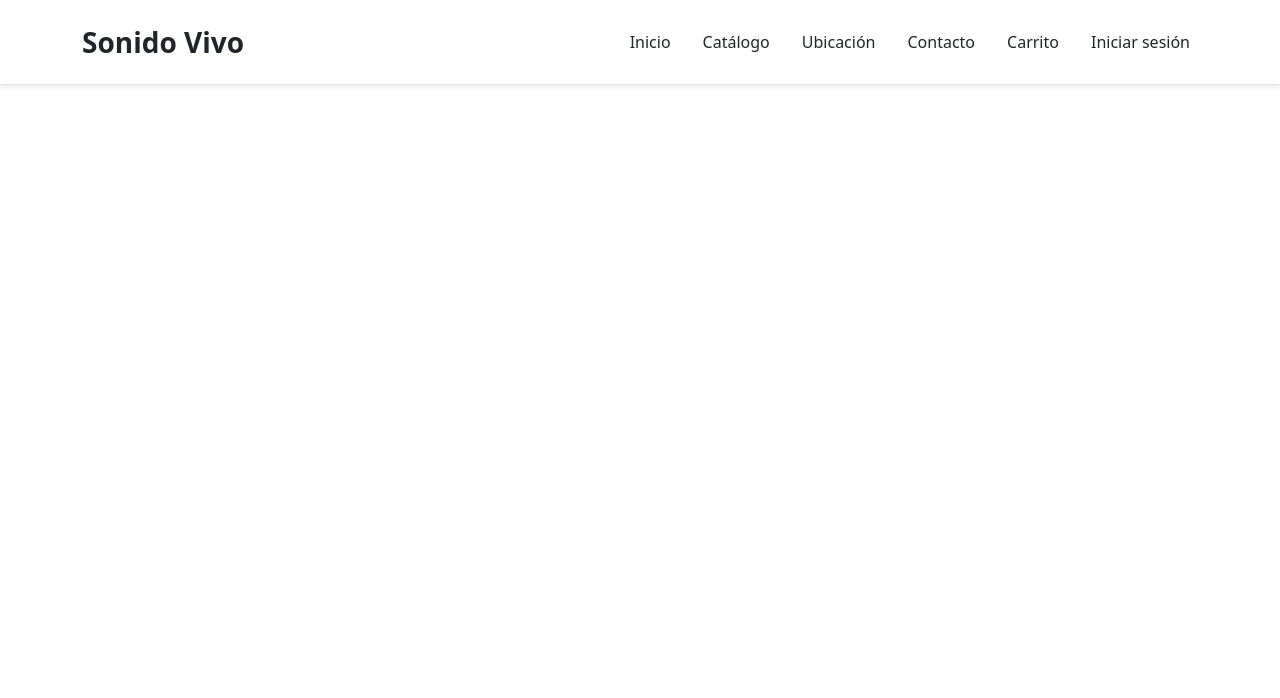
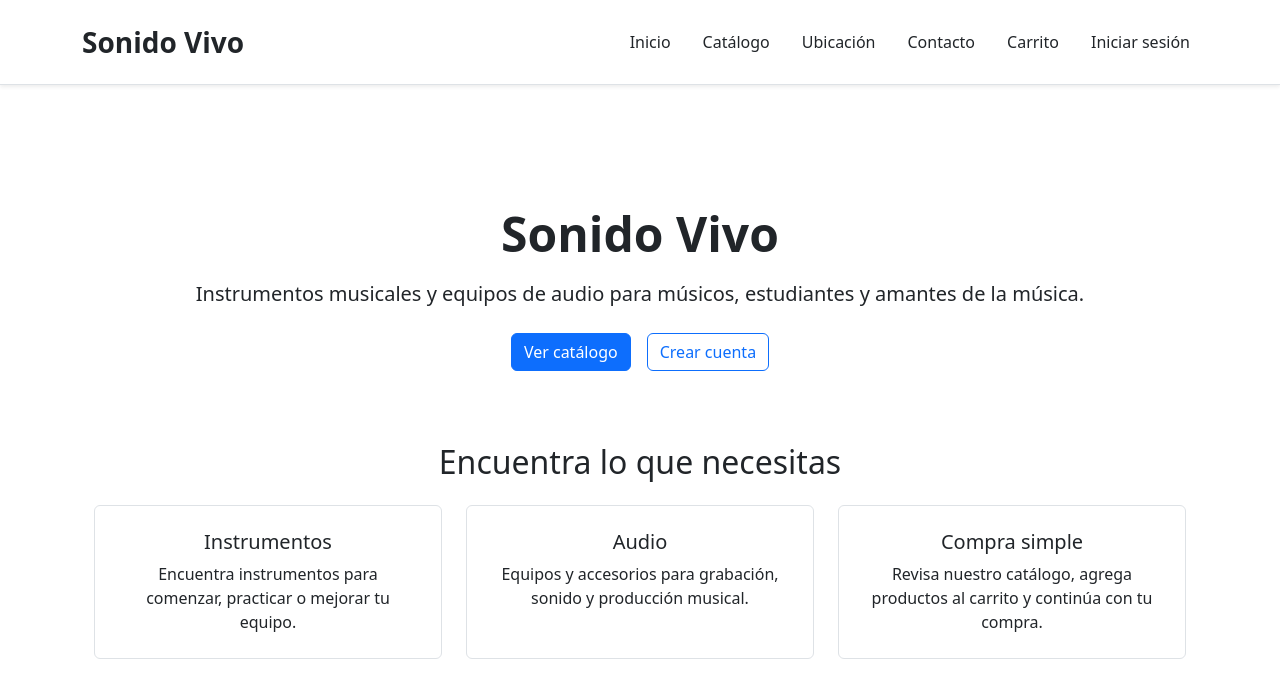
Before and after one commit to rrrbbb20/proyecto-sonido-vivo-02, a React (Vite) app: page / in a window 1280 px wide. Shown: the top 698 px of the page. Built offline with nearby package versions, Linux system fonts and the light colour scheme.

Commit message:
feat: agregar página de inicio

```diff
--- a/src/App.jsx
+++ b/src/App.jsx
@@ -1,6 +1,7 @@
 import { Routes, Route } from "react-router-dom";
 import Cabecera from "./components/Cabecera";
 import Navegacion from "./components/Navegacion";
+import Inicio from "./pages/Inicio";
 import Registro from "./pages/Registro";
 import Catalogo from "./pages/Catalogo";
 import Carrito from "./pages/Carrito";
@@ -19,7 +20,7 @@ function App() {
         {/* <Routes> actúa como un "televisor" que cambia de canal */}
         <Routes>
           {/* Cada <Route> es un canal diferente. El "path" es la URL y el "element" es lo que muestra */}
-
+          <Route path="/" element={<Inicio />} />
           <Route path="/registro" element={<Registro />} />
           <Route path="/catalogo" element={<Catalogo />} />
           <Route path="/carrito" element={<Carrito />} />
--- /dev/null
+++ b/src/pages/Inicio.jsx
@@ -0,0 +1,92 @@
+import { Container, Row, Col } from "react-bootstrap";
+import { Link } from "react-router-dom";
+
+function Inicio() {
+  return (
+    <Container className="py-4">
+      {/* Presentación principal de la tienda */}
+      <section className="text-center py-5">
+        <h1 className="display-5 fw-bold mb-3">
+          Sonido Vivo
+        </h1>
+
+        <p className="lead mb-4">
+          Instrumentos musicales y equipos de audio para músicos,
+          estudiantes y amantes de la música.
+        </p>
+
+        {/* Navegación hacia las principales acciones de la tienda */}
+        <div className="d-flex justify-content-center gap-3 flex-wrap">
+          <Link
+            to="/catalogo"
+            className="btn btn-primary"
+          >
+            Ver catálogo
+          </Link>
+
+          <Link
+            to="/registro"
+            className="btn btn-outline-primary"
+          >
+            Crear cuenta
+          </Link>
+        </div>
+      </section>
+
+      {/* Información general de las categorías disponibles */}
+      <section className="py-4">
+        <h2 className="text-center mb-4">
+          Encuentra lo que necesitas
+        </h2>
+
+        <Row className="g-4">
+          <Col xs={12} md={4}>
+            <div className="border rounded p-4 h-100 text-center">
+              <h3 className="h5">
+                Instrumentos
+              </h3>
+
+              <p className="mb-0">
+                Encuentra instrumentos para comenzar,
+                practicar o mejorar tu equipo.
+              </p>
+            </div>
+          </Col>
+
+          <Col xs={12} md={4}>
+            <div className="border rounded p-4 h-100 text-center">
+              <h3 className="h5">
+                Audio
+              </h3>
+
+              <p className="mb-0">
+                Equipos y accesorios para grabación,
+                sonido y producción musical.
+              </p>
+            </div>
+          </Col>
+
+          <Col xs={12} md={4}>
+            <div className="border rounded p-4 h-100 text-center">
+              <h3 className="h5">
+                Compra simple
+              </h3>
+
+              <p className="mb-0">
+                Revisa nuestro catálogo, agrega productos
+                al carrito y continúa con tu compra.
+              </p>
+            </div>
+          </Col>
+        </Row>
+      </section>
+
+      {/*
+        Los productos recomendados serán incorporados
+        posteriormente por el integrante responsable.
+      */}
+    </Container>
+  );
+}
+
+export default Inicio;
```
